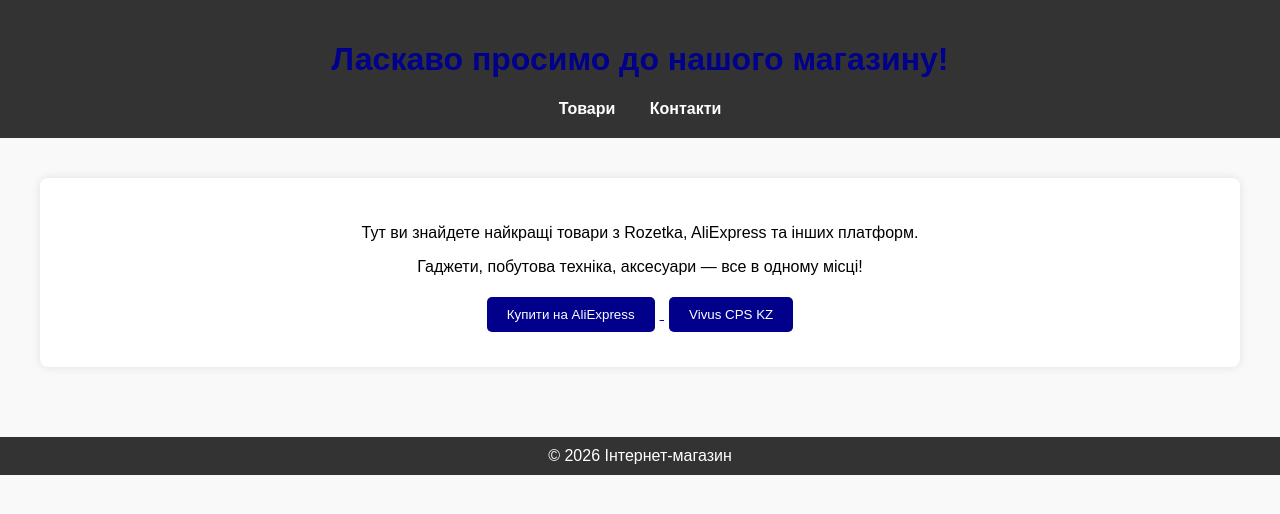
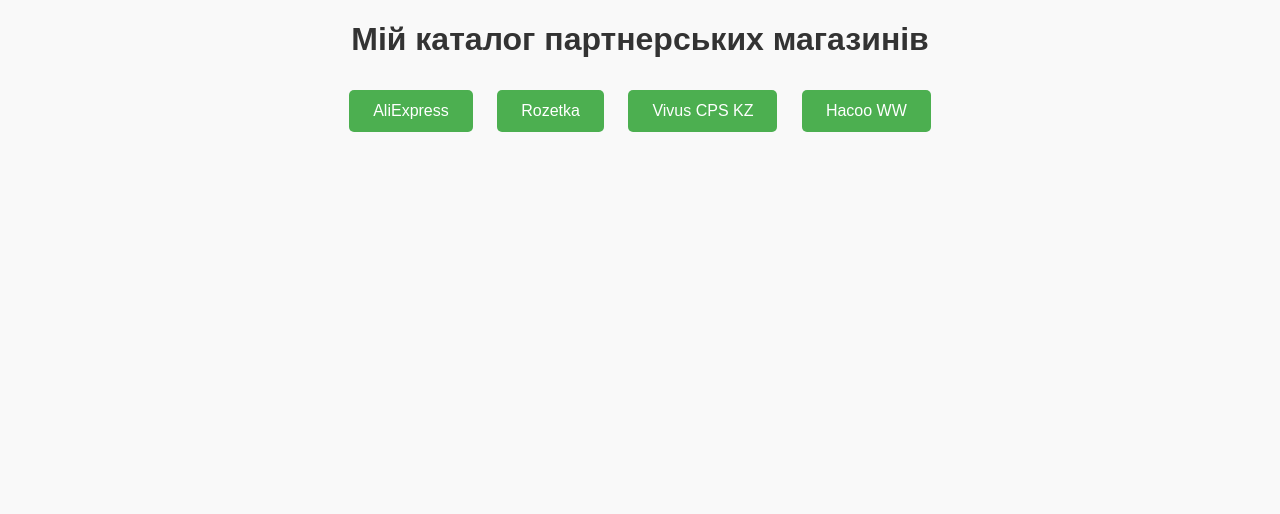
Before and after one commit to Ivanmarmur/onlineshop, a plain HTML site: page index.html in a window 1280 px wide. Drawn offline with Linux system fonts and the light colour scheme.

Commit message:
Replace online store content with affiliate site layout

```diff
--- a/index.html
+++ b/index.html
@@ -2,48 +2,47 @@
 <html lang="uk">
 <head>
   <meta charset="UTF-8">
-  <title>Інтернет-магазин</title>
+  <title>Мій партнерський сайт</title>
   <style>
-    body { font-family: Arial, sans-serif; margin:0; padding:0; background:#f9f9f9; }
-    header { background:#333; color:#fff; padding:20px; text-align:center; }
-    nav a { color:#fff; margin:0 15px; text-decoration:none; font-weight:bold; }
-    nav a:hover { text-decoration:underline; }
-    section { padding:40px; text-align:center; }
-    h1 { color:darkblue; }
-    .banner { background:#fff; padding:30px; border-radius:8px; box-shadow:0 0 10px rgba(0,0,0,0.1); }
-    footer { background:#333; color:#fff; text-align:center; padding:10px; margin-top:30px; }
-    button { padding:10px 20px; background:darkblue; color:#fff; border:none; cursor:pointer; border-radius:5px; margin:5px; }
-    button:hover { background:navy; }
+    body {
+      font-family: Arial, sans-serif;
+      text-align: center;
+      background-color: #f9f9f9;
+    }
+    h1 {
+      color: #333;
+    }
+    .button {
+      display: inline-block;
+      margin: 10px;
+      padding: 12px 24px;
+      font-size: 16px;
+      color: #fff;
+      background-color: #4CAF50;
+      border: none;
+      border-radius: 5px;
+      cursor: pointer;
+      text-decoration: none;
+    }
+    .button:hover {
+      background-color: #45a049;
+    }
   </style>
 </head>
 <body>
-  <header>
-    <h1>Ласкаво просимо до нашого магазину!</h1>
-    <nav>
-      <a href="products.html">Товари</a>
-      <a href="contacts.html">Контакти</a>
-    </nav>
-  </header>
+  <h1>Мій каталог партнерських магазинів</h1>
 
-  <section>
-    <div class="banner">
-      <p>Тут ви знайдете найкращі товари з Rozetka, AliExpress та інших платформ.</p>
-      <p>Гаджети, побутова техніка, аксесуари — все в одному місці!</p>
+  <!-- Кнопка AliExpress -->
+  <a href="https://aliexpress.com" target="_blank" class="button">AliExpress</a>
 
-      <!-- ✨ Кнопка AliExpress -->
-      <a href="https://rzekl.com/g/1e8d1144948caa0bc22e16525dc3e8/" target="_blank">
-        <button>Купити на AliExpress</button>
-      </a>
+  <!-- Кнопка Rozetka -->
+  <a href="https://rozetka.com.ua" target="_blank" class="button">Rozetka</a>
 
-      <!-- ✨ Кнопка Vivus CPS KZ -->
-      <a href="https://lsuix.com/g/jvp7q38bs98caa0bc22e53e8f8d388/" target="_blank">
-        <button>Vivus CPS KZ</button>
-      </a>
-    </div>
-  </section>
+  <!-- Кнопка Vivus CPS KZ -->
+  <a href="https://lsuix.com/g/jvp7q38bs98caa0bc22e53e8f8d388/" target="_blank" class="button">Vivus CPS KZ</a>
 
-  <footer>
-    © 2026 Інтернет-магазин
-  </footer>
+  <!-- Кнопка Hacoo WW -->
+  <a href="https://dorinebeaumont.com/g/84e1j7pvh18caa0bc22ef271888eea/" target="_blank" class="button">Hacoo WW</a>
+
 </body>
 </html>
```
